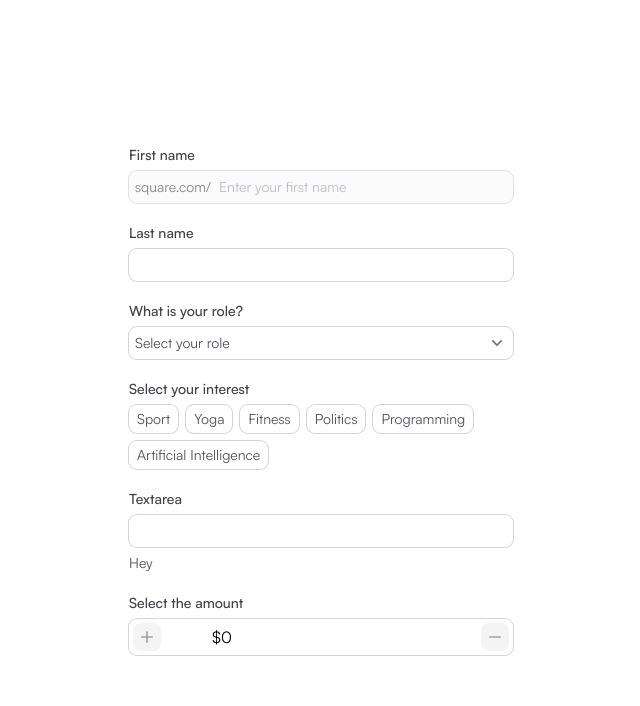
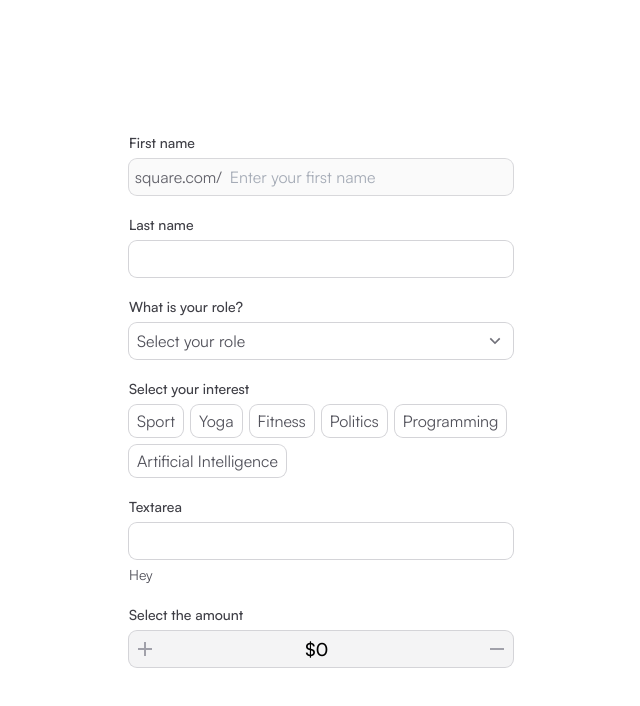
Before and after one commit to devbylanre/technical-sqaure, a React (Create React App) app: page /signup in a window 1280 px wide. Shown: the top 706 px of the page, without its empty margins (319-959 px from the left). Built offline with nearby package versions, Linux system fonts and the light colour scheme.

Commit message:
made few improvement to the form UI components

```diff
--- a/src/components/forms/amount/Amount.tsx
+++ b/src/components/forms/amount/Amount.tsx
@@ -18,7 +18,7 @@ const Amount = (props: AmountProps) => {
   const [field, meta, helper] = useField(name);
 
   const iconClassName =
-    'w-7 h-7 p-1 transition-all bg-zinc-100 rounded-lg z-10 duration-200 cursor-pointer fill-zinc-400 hover:fill-zinc-900';
+    'w-6 h-6 transition-all duration-300 rounded z-10 duration-200 cursor-pointer fill-zinc-400 hover:fill-zinc-900';
 
   const incrementValue = () => {
     let number = Number(field.value);
@@ -51,14 +51,14 @@ const Amount = (props: AmountProps) => {
 
       <div
         className={twMerge(
-          'relative inline-flex items-center transition-all duration-300 justify-between w-full p-1 overflow-hidden bg-white rounded-lg ring-1 ring-zinc-300',
+          'relative inline-flex items-center transition-all duration-300 justify-between w-full p-1 overflow-hidden bg-zinc-100 rounded-lg ring-1 ring-zinc-300',
           meta.touched && !meta.error
             ? 'ring-zinc-900'
             : meta.touched && meta.error && 'ring-red-600'
         )}
       >
         <motion.div
-          className='absolute top-0 left-0 z-0 h-full bg-zinc-50'
+          className='absolute top-0 left-0 z-0 h-full bg-white'
           animate={
             field.value > 0
               ? { width: (field.value / max) * 100 + '%' }
@@ -69,11 +69,18 @@ const Amount = (props: AmountProps) => {
           className={iconClassName}
           onClick={incrementValue}
         />
-        <div className='z-10 inline-flex'>
-          <p>{prefix}</p>
+        <div className='z-10 inline-flex justify-center text-lg font-medium'>
+          {prefix}
           <Field
             name={name}
-            className='bg-transparent outline-none w-fit hover:bg-zinc-100'
+            className={twMerge(
+              'bg-transparent outline-none hover:bg-zinc-100 rounded-lg',
+              field.value <= 9
+                ? 'w-1/12'
+                : field.value <= 99
+                ? 'w-2/12'
+                : 'w-3/12'
+            )}
             onChange={handleChange}
             onFocus={() => helper.setTouched(true)}
             onBlur={() => helper.setTouched(false)}
--- a/src/components/forms/button/ButtonList.tsx
+++ b/src/components/forms/button/ButtonList.tsx
@@ -19,7 +19,7 @@ const ButtonList = (props: ButtonListProps) => {
             key={option.title}
             type='button'
             className={twMerge(
-              'ring-1 ring-zinc-300 text-zinc-600 font-normal capitalize px-2 py-1 rounded-lg hover:bg-zinc-50 bg-white transition-all duration-300 ease-in-out sm:text-sm',
+              'ring-1 ring-zinc-300 text-zinc-600 font-normal capitalize px-2 py-1 rounded-lg hover:bg-zinc-50 bg-white transition-all duration-300 ease-in-out',
               valueExists(option.value) &&
                 'ring-zinc-900 text-zinc-900 font-medium'
             )}
--- a/src/components/forms/input/Input.tsx
+++ b/src/components/forms/input/Input.tsx
@@ -6,12 +6,12 @@ import InputField from './InputField';
 export interface InputProps extends Partial<HTMLInputElement> {
   name: string; // The name of the input field
   label?: string; // Optional label of the input field
-  children?: any; // Optional children of the input field
+  prefix?: any; // Optional prefix of the input field
   disabled?: boolean; // Optional check if the input field is disabled
 }
 
 const Input = (props: InputProps) => {
-  const { name, label, disabled, children, ...rest } = props;
+  const { name, label, disabled, prefix, ...rest } = props;
   const [field, meta, helper] = useField(name); // formik useField hook
 
   return (
@@ -29,7 +29,7 @@ const Input = (props: InputProps) => {
         disabled={disabled}
         error={meta.error}
         touched={meta.touched}
-        children={children}
+        prefix={prefix}
         {...rest}
       />
       {/* render the field helper component*/}
--- a/src/components/forms/input/InputField.tsx
+++ b/src/components/forms/input/InputField.tsx
@@ -6,33 +6,33 @@ type inputFieldProps = {
   disabled?: boolean; // Optional check if the field is disabled
   error?: string; // Optional error message
   touched?: boolean; // Optional check if the field is touched
-  children?: React.ReactElement; // Optional children
+  prefix?: React.ReactElement; // Optional prefix
   onFocus: (event: any) => void; //Set the fields focus
   onBlur: (event: any) => void; //Set the fields blur
 };
 
 const InputField = (props: inputFieldProps) => {
-  const { name, children, disabled, touched, onBlur, onFocus, error, ...rest } =
+  const { name, prefix, disabled, touched, onBlur, onFocus, error, ...rest } =
     props;
 
   return (
     <div
       className={twMerge(
         'inline-flex ring-1 ring-zinc-300 items-center outline-none rounded-lg bg-white transition-all duration-300 ease-in-out',
-        disabled && 'bg-zinc-50 opacity-70 cursor-not-allowed',
+        disabled && 'bg-zinc-50 opacity-90 cursor-not-allowed',
         touched && !error
           ? 'ring-zinc-900'
           : touched && error && 'ring-red-600 text-red-800'
       )}
     >
-      {/* render the children */}
-      {children ? children : null}
+      {/* render the prefix */}
+      {prefix ? prefix : null}
 
       {/* render the field */}
       <Field
         name={name}
         className={twMerge(
-          'flex-1 py-1.5 px-2 bg-transparent outline-none sm:text-sm resize-none',
+          'flex-1 p-2 leading-tight bg-transparent outline-none resize-none',
           disabled && 'cursor-not-allowed'
         )}
         {...rest}
--- a/src/components/forms/select/Dropdown.tsx
+++ b/src/components/forms/select/Dropdown.tsx
@@ -26,7 +26,7 @@ const Dropdown = (props: DropdownProps) => {
               key={option.title}
               onClick={() => setValue(option.value)}
               className={twMerge(
-                'px-1.5 py-1 hover:bg-zinc-100 rounded cursor-pointer first-letter:uppercase sm:text-sm',
+                'px-1.5 py-1 hover:bg-zinc-100 rounded cursor-pointer first-letter:uppercase',
                 valueExists(option.value) && 'font-medium'
               )}
             >
--- a/src/components/forms/select/SelectField.tsx
+++ b/src/components/forms/select/SelectField.tsx
@@ -19,7 +19,7 @@ const SelectField = (props: SelectFieldProps) => {
   return (
     <div
       className={twMerge(
-        'p-1.5 rounded-lg bg-white ring-1 ring-zinc-300 inline-flex items-center justify-between transition-all duration-300 ease-in-out cursor-pointer',
+        'p-2 rounded-lg bg-white ring-1 ring-zinc-300 inline-flex items-center justify-between transition-all duration-300 ease-in-out cursor-pointer',
         touched && !error ? 'ring-zinc-900' : touched && 'ring-red-600'
       )}
       onClick={setTouched}
--- a/src/components/forms/select/SelectedValue.tsx
+++ b/src/components/forms/select/SelectedValue.tsx
@@ -23,7 +23,7 @@ const SelectedValue = (props: SelectedValueProps) => {
             <Button
               key={i}
               type='button'
-              className='gap-x-0.5 ring-1 ring-zinc-300 px-1 rounded capitalize font-normal sm:text-sm leading-tight'
+              className='gap-x-0.5 ring-1 ring-zinc-300 px-1 rounded capitalize font-normal leading-tight'
             >
               {val} {/* displays the value */}
               <RiCloseLine onClick={() => removeOption(val)} />
@@ -32,15 +32,13 @@ const SelectedValue = (props: SelectedValueProps) => {
           ))
         ) : (
           //displays a paragraph with the value
-          <Paragraph className='capitalize text-zinc-900 sm:text-sm'>
-            {value}
-          </Paragraph>
+          <Paragraph className='capitalize text-zinc-900'>{value}</Paragraph>
         )
       ) : (
         // displays a paragraph with the error message or placeholder text
         <Paragraph
           className={twMerge(
-            'text-zinc-600 sm:text-sm leading-tight',
+            'text-zinc-600 leading-tight',
             error && touched && 'text-red-600'
           )}
         >
--- a/src/components/forms/textarea/TextareaField.tsx
+++ b/src/components/forms/textarea/TextareaField.tsx
@@ -29,7 +29,7 @@ const TextareaField = (props: TextareaFieldProps) => {
         name={name}
         id={name}
         rows={1}
-        className='w-full h-full leading-tight sm:text-sm bg-transparent outline-none resize-none py-1.5 px-2 text-inherit'
+        className='w-full h-full p-2 leading-tight bg-transparent outline-none resize-none text-inherit'
         onFocus={() => setTouched(true)}
         onBlur={() => setTouched(false)}
       />
--- a/src/features/registration/components/Start.tsx
+++ b/src/features/registration/components/Start.tsx
@@ -25,10 +25,8 @@ const Start = () => {
         name='firstName'
         label='First name'
         placeholder='Enter your first name'
-        children={
-          <Paragraph className='pl-1.5 text-zinc-600 sm:text-sm'>
-            square.com/
-          </Paragraph>
+        prefix={
+          <Paragraph className='pl-1.5 text-zinc-600'>square.com/</Paragraph>
         }
         disabled
       />
```
